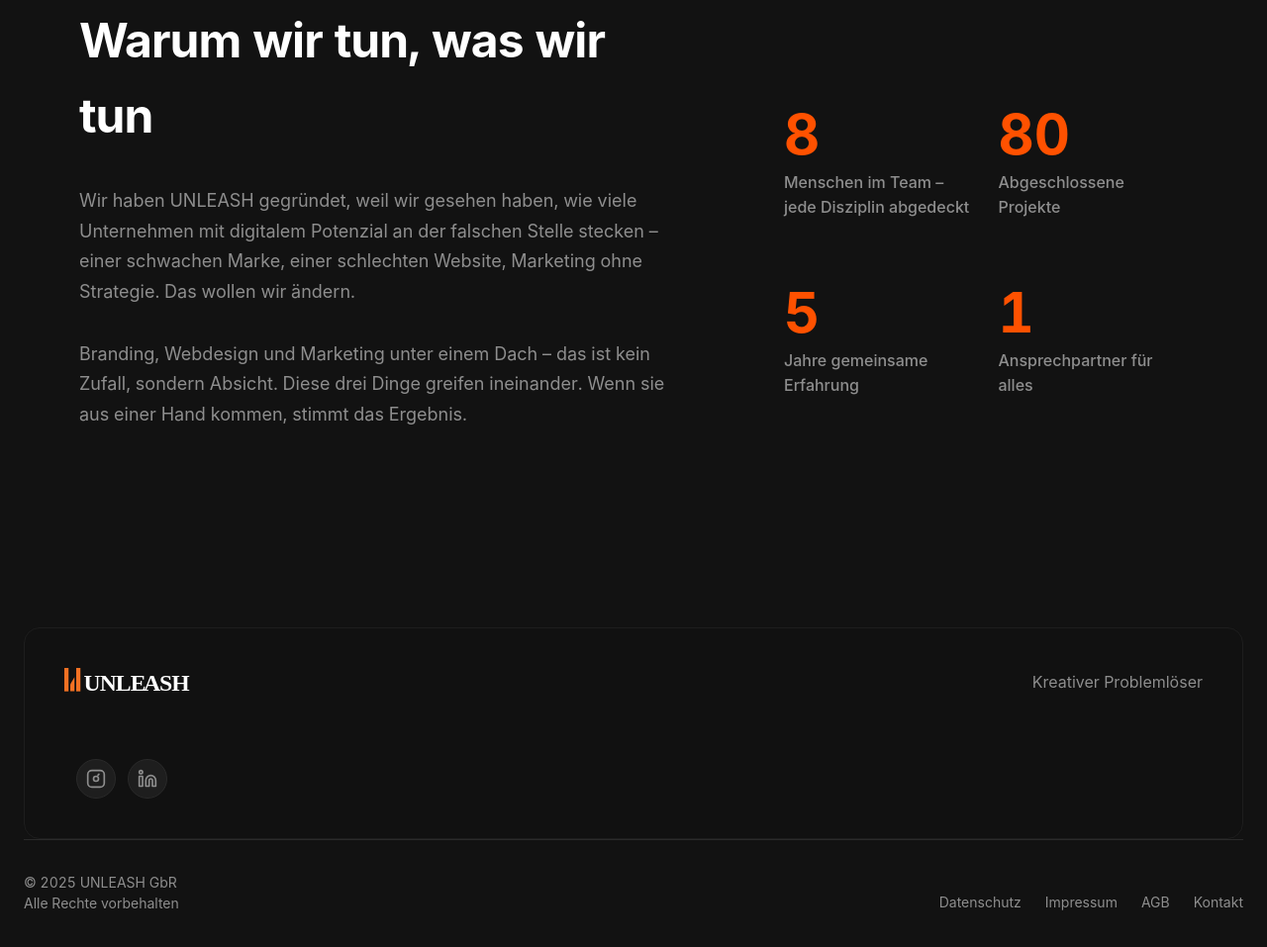
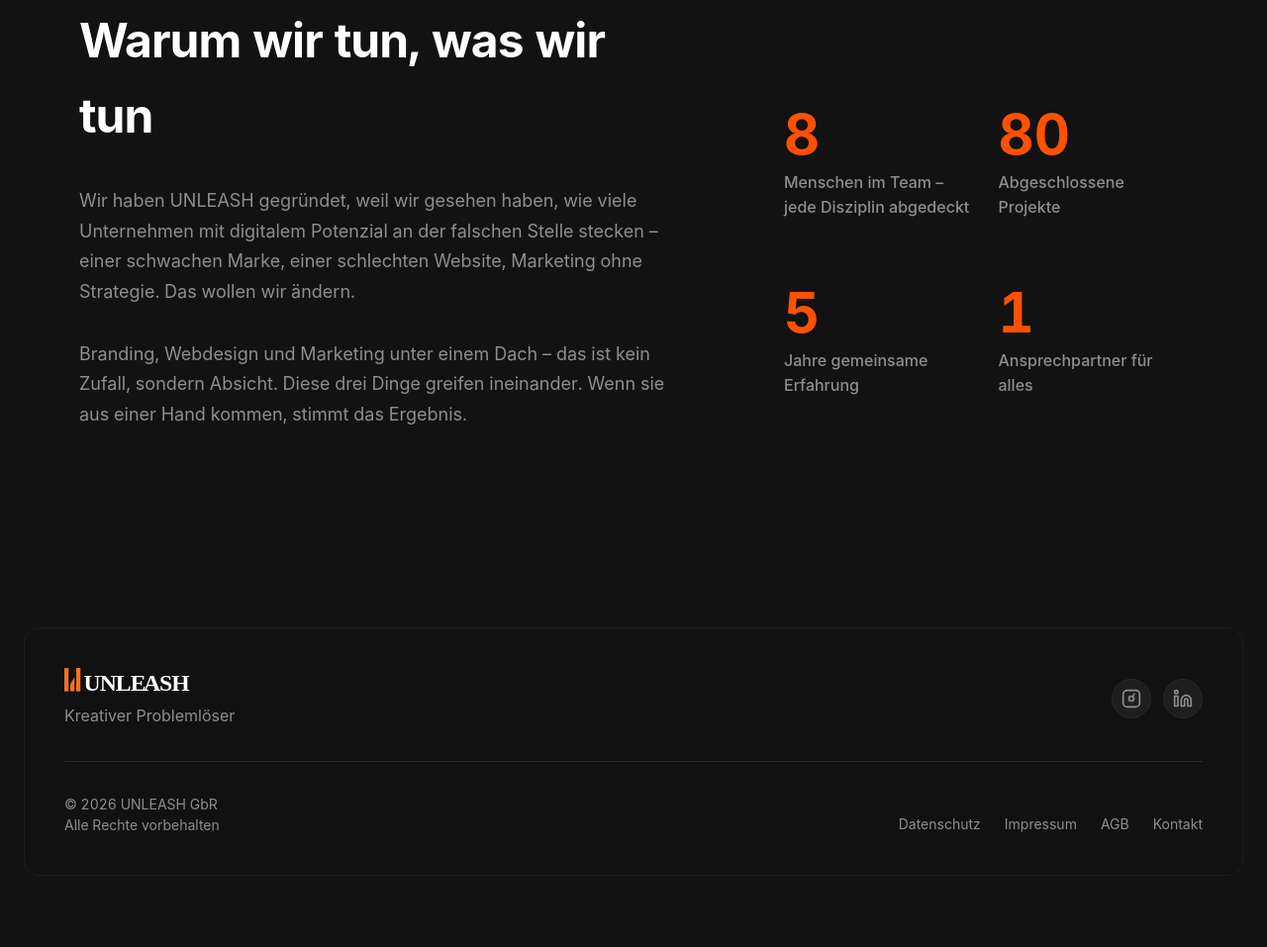
Before and after one commit to Unleashmarketing/unleash-marketing, a plain HTML site: page team.html in a window 1280 px wide. Shown: the part 3013-3970 px from the top of the page at 99% size. After the commit the page ends 3938 px from the top, so only its background shows below. Drawn offline with Linux system fonts and the light colour scheme.

Commit message:
Update team.html

```diff
--- a/team.html
+++ b/team.html
@@ -1373,9 +1373,6 @@
            display: none !important;
        }
    </style>
-<link rel="preconnect" href="https://fonts.googleapis.com">
-    <link rel="preconnect" href="https://fonts.gstatic.com" crossorigin>
-    <link href="https://fonts.googleapis.com/css2?family=Inter:wght@400;500;600;700;800;900&display=swap" rel="stylesheet">
 </head>
 <body>
    <!-- Header -->
@@ -1572,7 +1569,7 @@
            <div class="footer__content">
                <div class="footer__top">
                    <div class="footer__brand">
-                       <a href="index.html" class="logo">
+                       <div class="logo">
                            <img src="bilder/logos/unleash.svg" alt="UNLEASH" class="footer-logo__image">
                        </div>
                        <p class="footer__tagline">Kreativer Problemlöser</p>
@@ -1596,7 +1593,7 @@
                </div>
                <div class="footer__bottom">
                    <div class="footer__copyright">
-                       <div>© 2025 UNLEASH GbR</div>
+                       <div>© 2026 UNLEASH GbR</div>
                        <div>Alle Rechte vorbehalten</div>
                    </div>
                    <div class="footer__legal">
```
Lines whose indentation alone changed are shown as unchanged.
